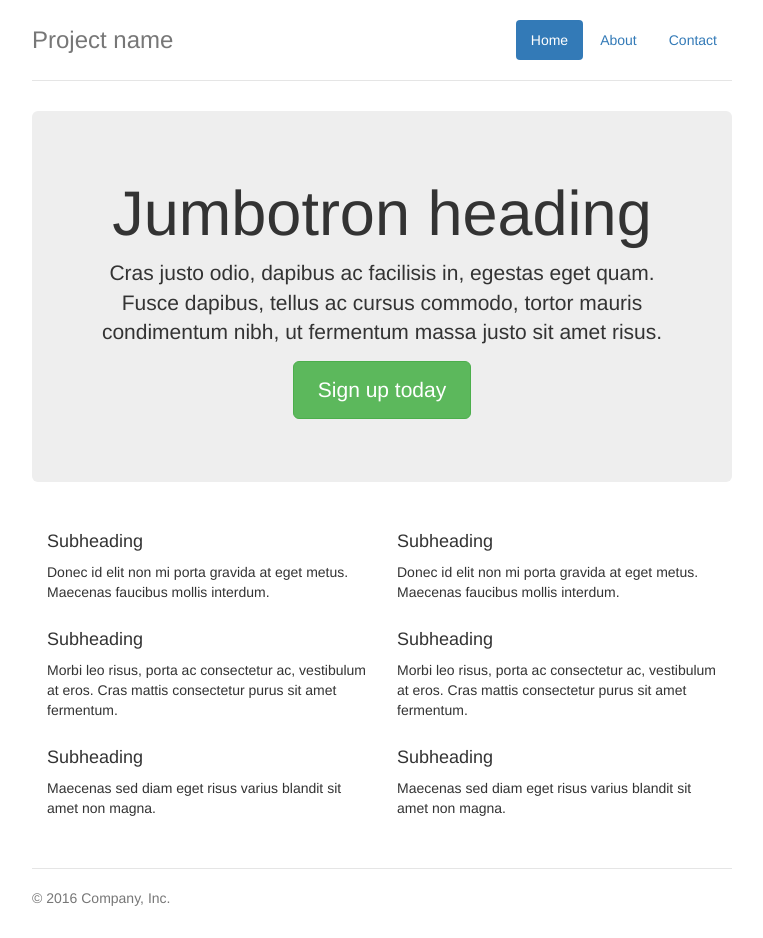
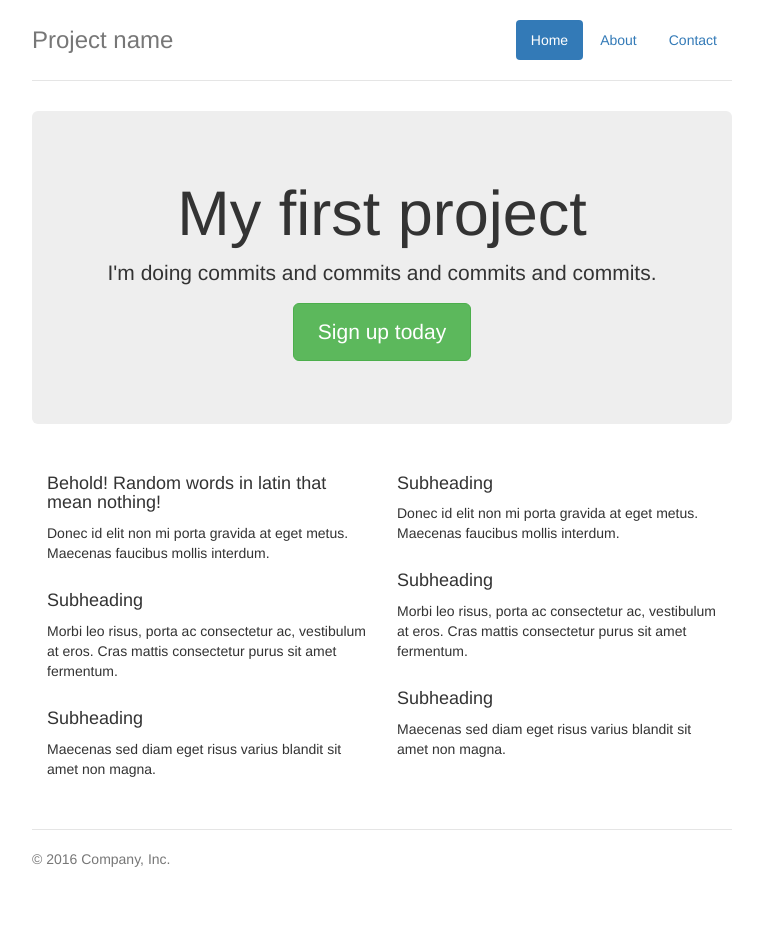
Before and after one commit to DavidRabasco/jumbotron-narrow, a plain HTML site: page index.html in a window 1280 px wide. Shown: the whole page, without its empty margins (258-1021 px from the left). After the commit the page ends 899 px from the top, so only its background shows below. Drawn offline with Linux system fonts and the light colour scheme.

Commit message:
Template changed

```diff
--- a/index.html
+++ b/index.html
@@ -43,14 +43,14 @@
       </div>
 
       <div class="jumbotron">
-        <h1>Jumbotron heading</h1>
-        <p class="lead">Cras justo odio, dapibus ac facilisis in, egestas eget quam. Fusce dapibus, tellus ac cursus commodo, tortor mauris condimentum nibh, ut fermentum massa justo sit amet risus.</p>
+        <h1>My first project</h1>
+        <p class="lead">I'm doing commits and commits and commits and commits.</p>
         <p><a class="btn btn-lg btn-success" href="#" role="button">Sign up today</a></p>
       </div>
 
       <div class="row marketing">
         <div class="col-lg-6">
-          <h4>Subheading</h4>
+          <h4>Behold! Random words in latin that mean nothing!</h4>
           <p>Donec id elit non mi porta gravida at eget metus. Maecenas faucibus mollis interdum.</p>
 
           <h4>Subheading</h4>
```
